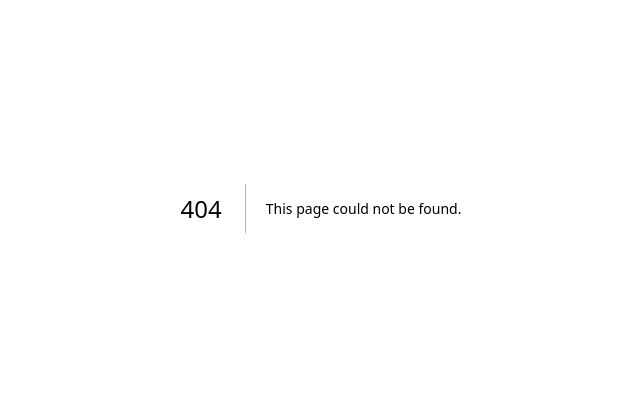
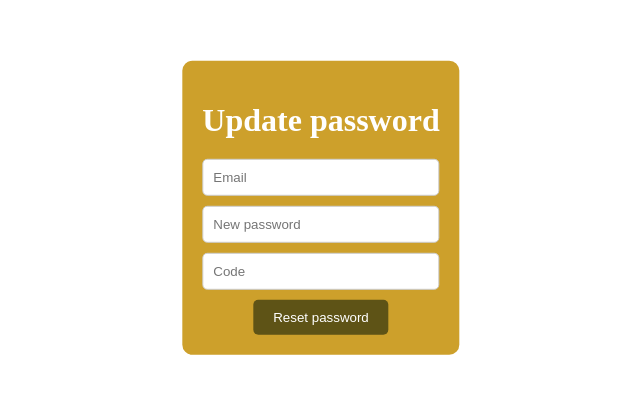
Before and after one commit to 6G-SANDBOX/TNLCM_FRONTEND, a Next.js app: page /tnlcm/change-password in a window 1280 px wide. Before the commit this address had no page. Shown: the part 192-586 px from the top of the page, without its empty margins (319-959 px from the left). Built offline with nearby package versions, Linux system fonts and the light colour scheme; sample sign-in values are in the browser's storage.

Commit message:
Add change password page

```diff
--- /dev/null
+++ b/src/app/tnlcm/change-password/ChangePassword.module.css
@@ -0,0 +1,24 @@
+.register-container {
+    position: absolute;
+    top: 50%;
+    left: 50%;
+    transform: translate(-50%, -50%);
+    display: flex;
+    flex-direction: column;
+    justify-content: center;
+    align-items: center;
+}
+
+.register-form {
+    background-color: #CDA02B;
+    padding: 20px;
+    border-radius: 10px;
+    display: flex;
+    flex-direction: column;
+    align-items: center;
+}
+
+.register-title {
+    color: #fff;
+    margin-bottom: 20px;
+}
--- /dev/null
+++ b/src/app/tnlcm/change-password/page.js
@@ -0,0 +1,55 @@
+"use client"
+
+import useChangePassword from "@/hooks/useChangePassword";
+import Button from "@/components/elements/Button";
+import Input from "@/components/elements/Input";
+import styles from "./ChangePassword.module.css";
+
+export default function ChangePasswordPage() {
+    const {
+        password,
+        setPassword,
+        email,
+        setEmail,
+        resetToken,
+        setResetToken,
+        handleChangePassword,
+        handleKeyPress
+    } = useChangePassword();
+
+    return (
+        <div className={styles["register-container"]}>
+            <form onSubmit={handleChangePassword} className={styles["register-form"]}>
+                <h1 className={styles["register-title"]}>Update password</h1>
+                <Input
+                type="email"
+                placeholder="Email"
+                value={email}
+                onChange={(e) => setEmail(e.target.value)}
+                onKeyDown={handleKeyPress}
+                className="input-login-register"
+                required={true}
+                />
+                <Input
+                type="password"
+                placeholder="New password"
+                value={password}
+                onChange={(e) => setPassword(e.target.value)}
+                onKeyDown={handleKeyPress}
+                className="input-login-register"
+                required={true}
+                />
+                <Input
+                type="text"
+                placeholder="Code"
+                value={resetToken}
+                onChange={(e) => setResetToken(e.target.value)}
+                onKeyDown={handleKeyPress}
+                className="input-login-register"
+                required={true}
+                />
+                <Button type="submit" className="button-login-register">Reset password</Button>
+            </form>
+        </div>
+    );
+};
--- /dev/null
+++ b/src/hooks/useChangePassword.js
@@ -0,0 +1,37 @@
+import { useState } from "react";
+import { useRouter } from "next/navigation";
+import { changePassword } from "@/lib/apiHandler";
+
+export default function useChangePassword() {
+    const [email, setEmail] = useState("");
+    const [password, setPassword] = useState("");
+    const [resetToken, setResetToken] = useState();
+    const router = useRouter();
+
+    const handleChangePassword = async (e) => {
+        e.preventDefault();
+        try {
+            await changePassword(email, password, resetToken);
+            router.push("/tnlcm/login");
+        } catch (error) {
+            alert(error);
+        }
+    };
+
+    const handleKeyPress = async (e) => {
+        if (e.key === "Enter") {
+            await handleChangePassword(e);
+        }
+    };
+
+    return {
+        password,
+        setPassword,
+        email,
+        setEmail,
+        resetToken,
+        setResetToken,
+        handleChangePassword,
+        handleKeyPress
+    };
+};
```
